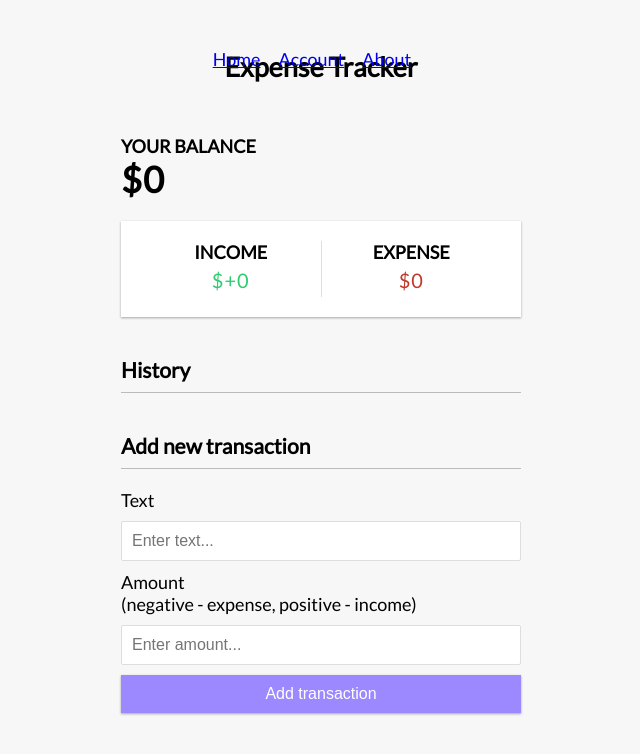
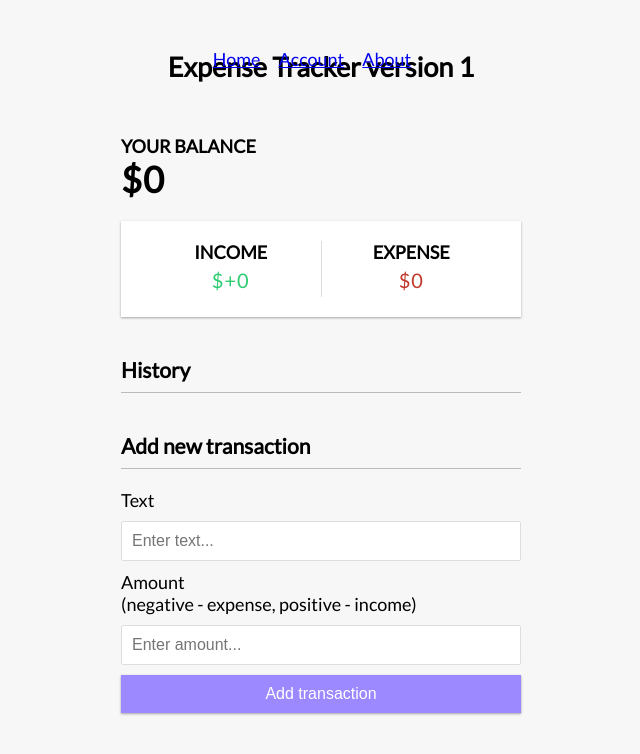
Before and after one commit to phongvoqocogit/vue-expenses-project, a Vue app: page / in a window 1280 px wide. Shown: the top 754 px of the page, without its empty margins (319-959 px from the left). Built offline with nearby package versions, Linux system fonts and the light colour scheme.

Commit message:
Update header text in Header.vue and Header.spec.js

```diff
--- a/src/components/Header.vue
+++ b/src/components/Header.vue
@@ -1,3 +1,3 @@
 <template>
-  <h2>Expense Tracker</h2>
+  <h2>Expense Tracker version 1</h2>
 </template>
```
Also changed, not shown: 1 other file (tests, documents, lock files or other folders).
